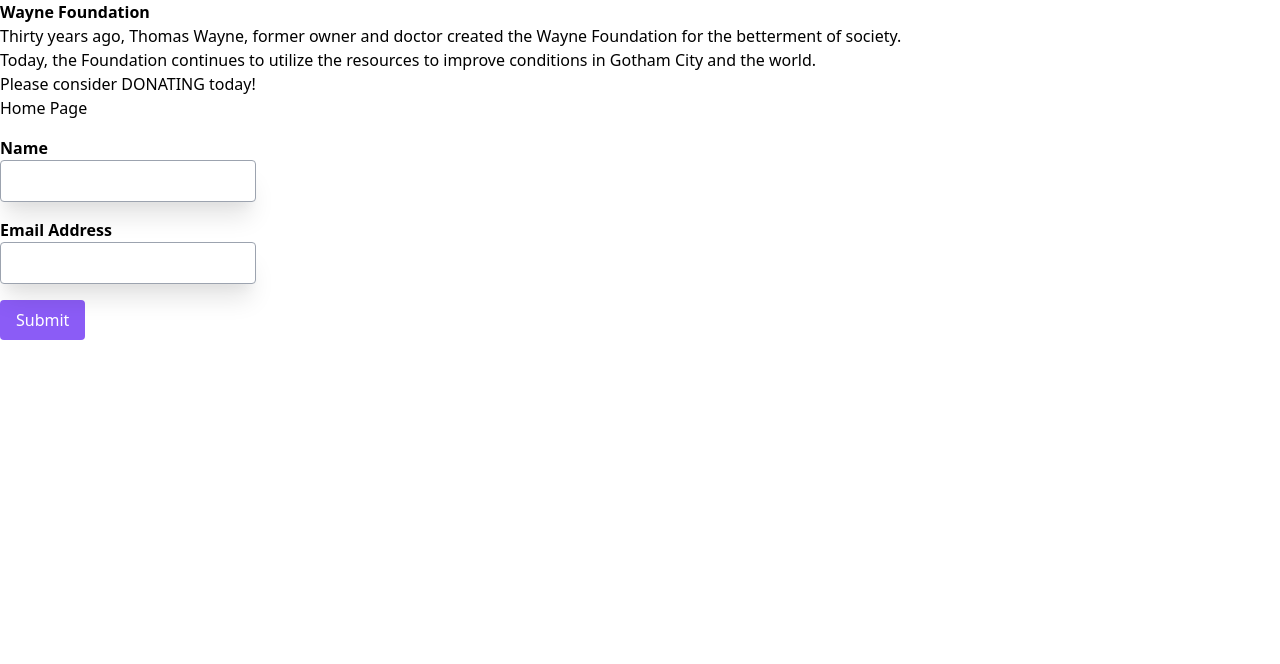
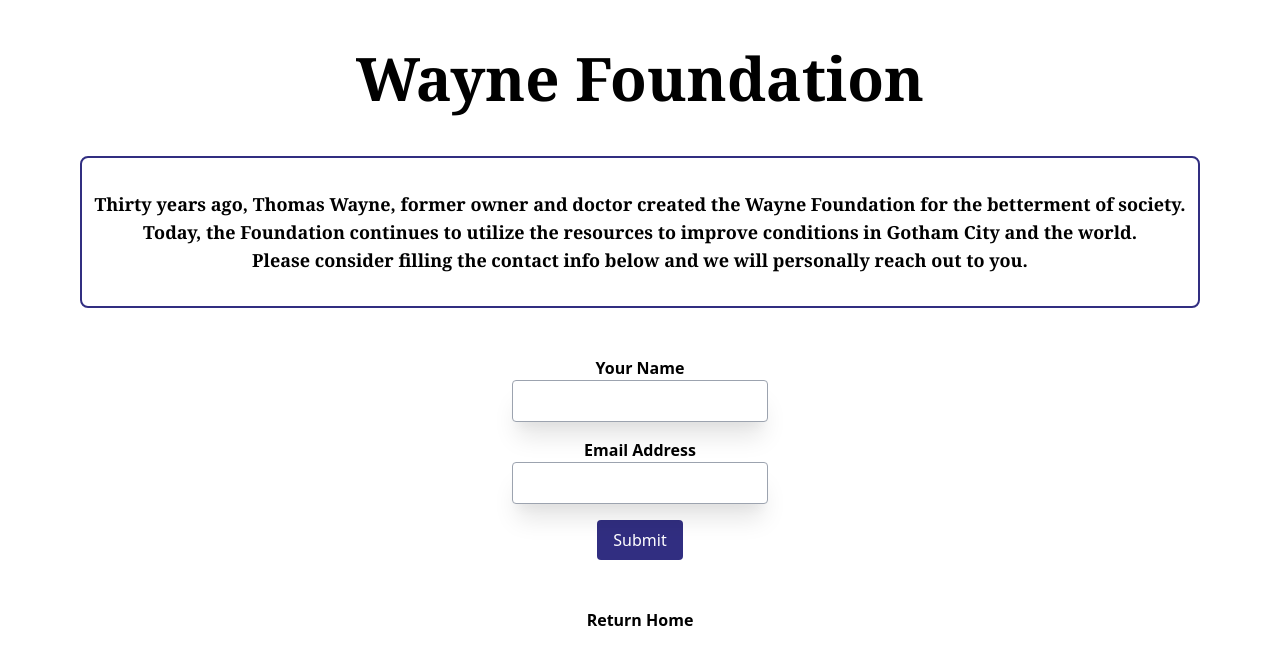
Before and after one commit to nsanthem/hw2, a plain HTML site: page x_WayneFoundation.html in a window 1280 px wide. Drawn offline with nearby package versions, Linux system fonts and the light colour scheme.

Commit message:
made updates to CSS on all 4 pages including centering, coloring, borders and flex

```diff
--- a/x_WayneFoundation.html
+++ b/x_WayneFoundation.html
@@ -7,27 +7,31 @@
 </head>
 
 <body>
-    <div>
-        <div>
-            <h1><strong>Wayne Foundation</strong></h1>
-            <p>Thirty years ago, Thomas Wayne, former owner and doctor created the Wayne Foundation for the betterment of society.</p>
-            <p>Today, the Foundation continues to utilize the resources to improve conditions in Gotham City and the world.</p>
-            <p>Please consider DONATING today!</p>
-            <a href="index.html">Home Page</a>
+    <div class="text-center">
+        <div class="m-8">
+            <h1 class="font-bold font-serif text-6xl m-12">Wayne Foundation</h1>
+            <div class="font-bold font-serif text-lg border-2 border-indigo-900 m-12 rounded-lg">
+                <p class="mt-8">Thirty years ago, Thomas Wayne, former owner and doctor created the Wayne Foundation for the betterment of society.</p>
+                <p>Today, the Foundation continues to utilize the resources to improve conditions in Gotham City and the world.</p>
+                <p class="mb-8">Please consider filling the contact info below and we will personally reach out to you.</p>
+            </div>
         </div>
         <div>
         <form netlify>
-            <label class="block mt-4 font-bold" for="name">Name</label>
-            <input class="p-2 w-64 border border-gray-400 rounded shadow-xl focus:outline-none focus:ring-purple-500
-            focus:border-purple-500" type="text" id="name" name="name">
+            <label class="block mt-4 font-bold" for="name"> Your Name</label>
+            <input class="p-2 w-64 border border-gray-400 rounded shadow-xl focus:outline-none focus:ring-indigo-900
+            focus:border-blue-800" type="text" id="name" name="name">
 
             <label class="block mt-4 font-bold" for="email address">Email Address</label>
-            <input class="p-2 w-64 border border-gray-400 rounded shadow-xl focus:outline-none focus:ring-purple-500
-            focus:border-purple-500" type="text" id="email-address" name="EmailAddress">
+            <input class="p-2 w-64 border border-gray-400 rounded shadow-xl focus:outline-none focus:ring-indigo-900
+            focus:border-blue-800" type="text" id="email-address" name="EmailAddress">
 
-            <button class="block mt-4 text-white bg-purple-500 rounded px-4 py-2">Submit</button>
+            <button class="block mt-4 text-white bg-indigo-900 rounded px-4 py-2 mx-auto">Submit</button>
         </form>
         </div>
+
+        <div class="font-bold m-12"><a href="index.html">Return Home</a></div>
+
     </div>
 </body>
 
```
Also changed, not shown: index.html (+4 -4 lines), x_Products.html (+4 -5 lines), x_aboutus.html (+30 -16 lines).
